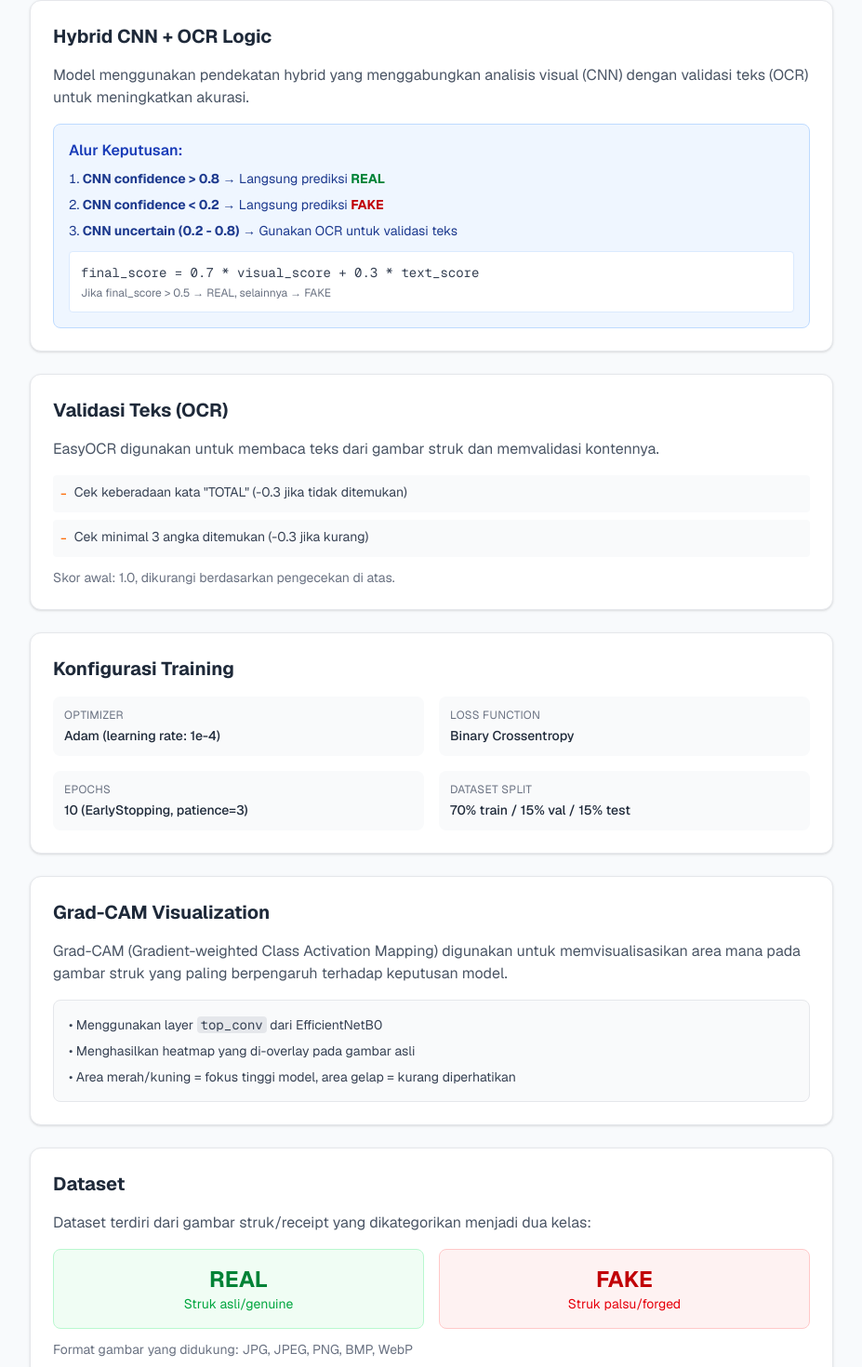
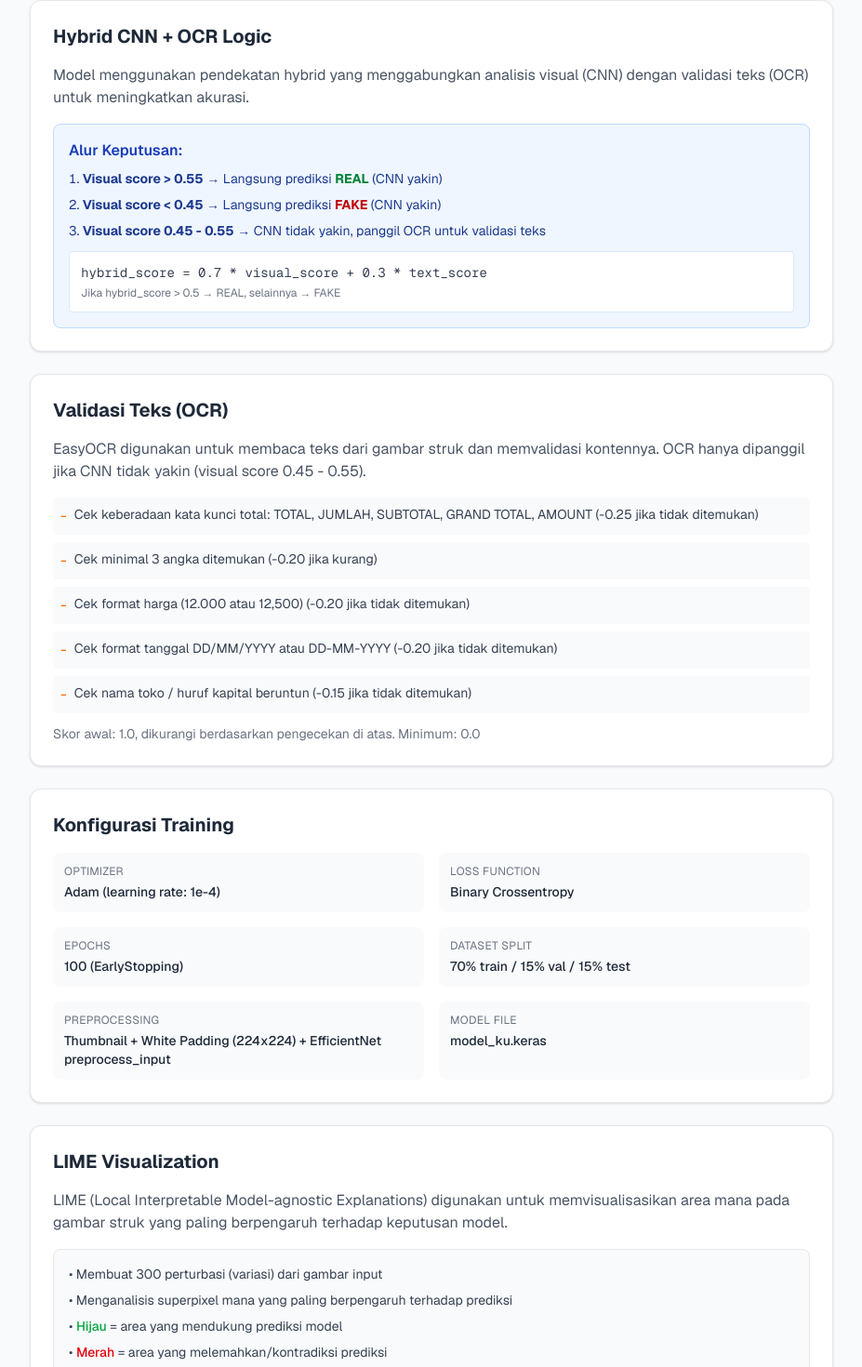
Before and after one commit to RHadyan/VisualKomputasi, a Next.js app in the folder frontend/: page /about in a window 1280 px wide. Shown: the part 607-2077 px from the top of the page at 93% size, without its empty margins (176-1103 px from the left). Built offline with nearby package versions, Linux system fonts and the light colour scheme; no server answers.

Commit message:
feat: update about page to reflect LIME changes, add tooltip on N/A scores

```diff
--- a/frontend/src/app/about/page.tsx
+++ b/frontend/src/app/about/page.tsx
@@ -105,24 +105,23 @@ export default function AboutPage() {
             <h4 className="font-semibold text-blue-800 mb-2">Alur Keputusan:</h4>
             <ol className="list-decimal list-inside space-y-2 text-sm text-blue-900">
               <li>
-                <strong>CNN confidence &gt; 0.8</strong> → Langsung prediksi{" "}
-                <span className="text-green-700 font-bold">REAL</span>
+                <strong>Visual score &gt; 0.55</strong> → Langsung prediksi{" "}
+                <span className="text-green-700 font-bold">REAL</span> (CNN yakin)
               </li>
               <li>
-                <strong>CNN confidence &lt; 0.2</strong> → Langsung prediksi{" "}
-                <span className="text-red-700 font-bold">FAKE</span>
+                <strong>Visual score &lt; 0.45</strong> → Langsung prediksi{" "}
+                <span className="text-red-700 font-bold">FAKE</span> (CNN yakin)
               </li>
               <li>
-                <strong>CNN uncertain (0.2 - 0.8)</strong> → Gunakan OCR untuk
-                validasi teks
+                <strong>Visual score 0.45 - 0.55</strong> → CNN tidak yakin, panggil OCR untuk validasi teks
               </li>
             </ol>
             <div className="mt-3 p-3 bg-white rounded border border-blue-100">
               <p className="text-sm font-mono text-gray-700">
-                final_score = 0.7 * visual_score + 0.3 * text_score
+                hybrid_score = 0.7 * visual_score + 0.3 * text_score
               </p>
               <p className="text-xs text-gray-500 mt-1">
-                Jika final_score &gt; 0.5 → REAL, selainnya → FAKE
+                Jika hybrid_score &gt; 0.5 → REAL, selainnya → FAKE
               </p>
             </div>
           </div>
@@ -132,20 +131,32 @@ export default function AboutPage() {
         <Section title="Validasi Teks (OCR)">
           <p className="text-gray-600 mb-4">
             EasyOCR digunakan untuk membaca teks dari gambar struk dan memvalidasi
-            kontennya.
+            kontennya. OCR hanya dipanggil jika CNN tidak yakin (visual score 0.45 - 0.55).
           </p>
           <div className="space-y-2">
             <CheckItem
-              text='Cek keberadaan kata "TOTAL" (-0.3 jika tidak ditemukan)'
+              text='Cek keberadaan kata kunci total: TOTAL, JUMLAH, SUBTOTAL, GRAND TOTAL, AMOUNT (-0.25 jika tidak ditemukan)'
               isPositive={false}
             />
             <CheckItem
-              text="Cek minimal 3 angka ditemukan (-0.3 jika kurang)"
+              text="Cek minimal 3 angka ditemukan (-0.20 jika kurang)"
+              isPositive={false}
+            />
+            <CheckItem
+              text="Cek format harga (12.000 atau 12,500) (-0.20 jika tidak ditemukan)"
+              isPositive={false}
+            />
+            <CheckItem
+              text="Cek format tanggal DD/MM/YYYY atau DD-MM-YYYY (-0.20 jika tidak ditemukan)"
+              isPositive={false}
+            />
+            <CheckItem
+              text="Cek nama toko / huruf kapital beruntun (-0.15 jika tidak ditemukan)"
               isPositive={false}
             />
           </div>
           <p className="text-sm text-gray-500 mt-3">
-            Skor awal: 1.0, dikurangi berdasarkan pengecekan di atas.
+            Skor awal: 1.0, dikurangi berdasarkan pengecekan di atas. Minimum: 0.0
           </p>
         </Section>
 
@@ -154,27 +165,36 @@ export default function AboutPage() {
           <div className="grid grid-cols-1 md:grid-cols-2 gap-4">
             <InfoItem label="Optimizer" value="Adam (learning rate: 1e-4)" />
             <InfoItem label="Loss Function" value="Binary Crossentropy" />
-            <InfoItem label="Epochs" value="10 (EarlyStopping, patience=3)" />
+            <InfoItem label="Epochs" value="100 (EarlyStopping)" />
             <InfoItem label="Dataset Split" value="70% train / 15% val / 15% test" />
+            <InfoItem label="Preprocessing" value="Thumbnail + White Padding (224x224) + EfficientNet preprocess_input" />
+            <InfoItem label="Model File" value="model_ku.keras" />
           </div>
         </Section>
 
-        {/* Grad-CAM */}
-        <Section title="Grad-CAM Visualization">
+        {/* LIME Visualization */}
+        <Section title="LIME Visualization">
           <p className="text-gray-600 mb-4">
-            Grad-CAM (Gradient-weighted Class Activation Mapping) digunakan untuk
+            LIME (Local Interpretable Model-agnostic Explanations) digunakan untuk
             memvisualisasikan area mana pada gambar struk yang paling berpengaruh
             terhadap keputusan model.
           </p>
           <div className="bg-gray-50 rounded-lg p-4 border border-gray-200">
             <ul className="space-y-2 text-sm text-gray-700">
               <li>
-                • Menggunakan layer <code className="bg-gray-200 px-1 rounded">top_conv</code> dari EfficientNetB0
+                • Membuat 300 perturbasi (variasi) dari gambar input
               </li>
-              <li>• Menghasilkan heatmap yang di-overlay pada gambar asli</li>
               <li>
-                • Area merah/kuning = fokus tinggi model, area gelap = kurang
-                diperhatikan
+                • Menganalisis superpixel mana yang paling berpengaruh terhadap prediksi
+              </li>
+              <li>
+                • <span className="text-green-600 font-medium">Hijau</span> = area yang mendukung prediksi model
+              </li>
+              <li>
+                • <span className="text-red-600 font-medium">Merah</span> = area yang melemahkan/kontradiksi prediksi
+              </li>
+              <li>
+                • Zona analisis: Header (1/3 atas), Isi Struk (1/3 tengah), Footer (1/3 bawah)
               </li>
             </ul>
           </div>
--- a/frontend/src/components/ResultCard.tsx
+++ b/frontend/src/components/ResultCard.tsx
@@ -84,11 +84,13 @@ export default function ResultCard({ result }: ResultCardProps) {
             label="Text Score (OCR)"
             value={result.text_score}
             description="Skor validasi teks struk"
+            tooltip="Model CNN sudah yakin, OCR tidak dipanggil"
           />
           <ScoreItem
             label="Hybrid Score"
             value={result.hybrid_score}
             description="Skor gabungan (0.7*visual + 0.3*text)"
+            tooltip="OCR tidak aktif, hybrid score tidak dihitung"
           />
         </div>
 
@@ -175,18 +177,30 @@ function ScoreItem({
   label,
   value,
   description,
+  tooltip,
 }: {
   label: string;
   value: number | null;
   description: string;
+  tooltip?: string;
 }) {
   return (
-    <div className="bg-gray-50 rounded-lg p-3">
+    <div className="bg-gray-50 rounded-lg p-3 relative group">
       <p className="text-xs text-gray-500">{label}</p>
-      <p className="text-lg font-bold text-gray-800">
-        {value !== null ? `${(value * 100).toFixed(1)}%` : "N/A"}
-      </p>
+      <div className="flex items-center gap-1">
+        <p className="text-lg font-bold text-gray-800">
+          {value !== null ? `${(value * 100).toFixed(1)}%` : "N/A"}
+        </p>
+        {value === null && tooltip && (
+          <span className="cursor-help text-gray-400 text-sm" title={tooltip}>ⓘ</span>
+        )}
+      </div>
       <p className="text-xs text-gray-400 mt-1">{description}</p>
+      {value === null && tooltip && (
+        <div className="absolute bottom-full left-1/2 -translate-x-1/2 mb-2 hidden group-hover:block z-10 w-48 px-3 py-2 text-xs text-white bg-gray-800 rounded-lg shadow-lg">
+          {tooltip}
+        </div>
+      )}
     </div>
   );
 }
```
